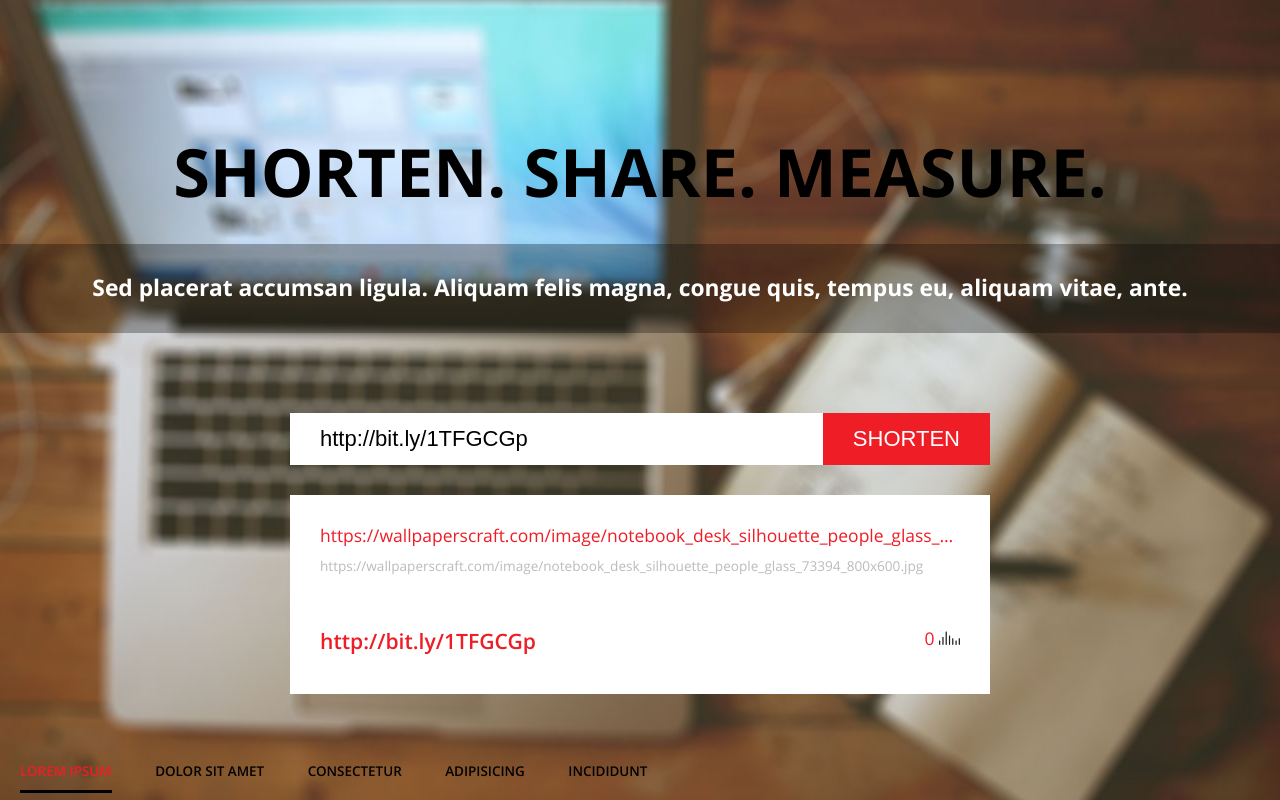
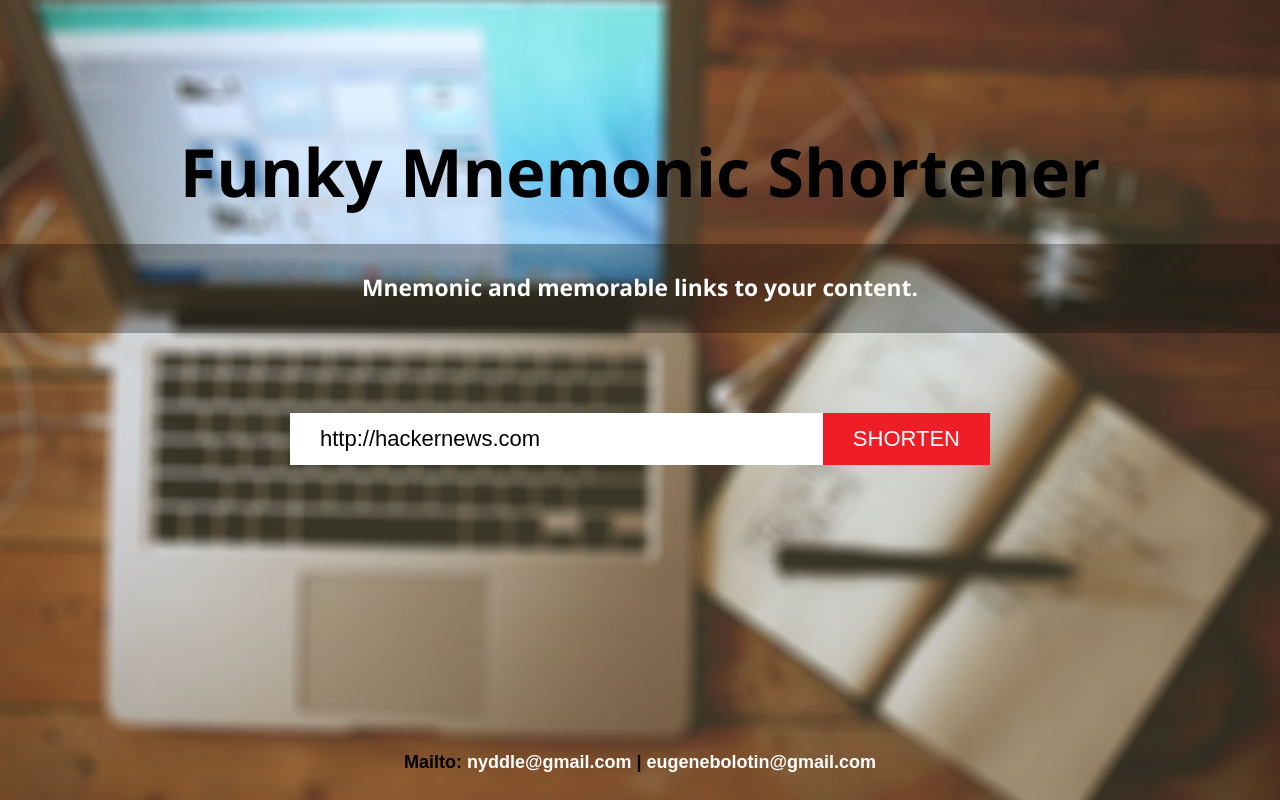
Before and after one commit to nyddle/mnemonic, a Python web app: template templates/index.html in a window 1280 px wide. Run offline with Jinja, Linux system fonts and the light colour scheme; the template is opened without the code that fills it, so the values that code supplies are empty.

Commit message:
Styles, footer

```diff
--- a/static/css/style.css
+++ b/static/css/style.css
@@ -239,7 +239,12 @@
 	max-width: 1280px;
 	height: 47px;
 	position: relative;
+    text-align: center;
+	font-size: 18px;
+    font-weight: bold;
+    color: black;
 }
-.footer nav{
-	font-size: 14px
+
+.footer a {
+    color: white;
 }
--- a/templates/index.html
+++ b/templates/index.html
@@ -33,47 +33,23 @@
 
 	<main class="content">
 		<div class="head">
-			<h1 class="page-title t-center">SHORTEN. SHARE. MEASURE.</h1>
-			<div class="join-bitly t-center">Sed placerat accumsan ligula. Aliquam felis magna, congue quis, tempus eu, aliquam vitae, ante.</div>
+			<h1 class="page-title t-center">Funky Mnemonic Shortener</h1>
+			<div class="join-bitly t-center">Mnemonic and memorable links to your content.</div>
 		</div>
 		<div class="container">
 			<form class="cf" action="/shorten_url">
 				<input id="submit" class="button" type="submit" value="Shorten">
 				<div class="oh">
-					<input id="shorten_url" class="shorten-input" type="text" value="http://bit.ly/1TFGCGp" placeholder="Paste a link to shorten it" name="url" taborder="1" oninput="enableform()">
+					<input id="shorten_url" class="shorten-input" type="text" value="http://hackernews.com" placeholder="Paste a link to shorten it" name="url" taborder="1" oninput="enableform()">
 				</div>
 			</form>
-			<div class="shortened_link">
-				<div class="unauth-title">
-					<a href="https://wallpaperscraft.com/image/notebook_desk_silhouette_people_glass_73394_800x600.jpg" class="article-title">https://wallpaperscraft.com/image/notebook_desk_silhouette_people_glass_73394_800x600.jpg</a>
-				</div>
-				<div class="unauth-title-url">
-					<a href="https://wallpaperscraft.com/image/notebook_desk_silhouette_people_glass_73394_800x600.jpg" class="article-title smaller">https://wallpaperscraft.com/image/notebook_desk_silhouette_people_glass_73394_800x600.jpg</a>
-				</div>
-				<div class="unauth_capsule clearfix">
-					<div class="fl-r">
-						<a href="#" class="info_page"> 0
-							<i class="fa-bar-chart-o"></i>
-						</a>
-					</div>
-					<a href="http://bit.ly/1TFGCGp" class="short-url oh">http://bit.ly/1TFGCGp</a>
-				</div>
-			</div>
 		</div>
 	</main><!-- .content -->
 
 </div><!-- .wrapper -->
 
 <footer class="footer">
-	<nav>
-		<ul>
-			<li class="active"><a href="#">Lorem ipsum</a></li>
-			<li><a href="#">dolor sit amet</a></li>
-			<li><a href="#">consectetur</a></li>
-			<li><a href="#">adipisicing</a></li>
-			<li><a href="#">incididunt</a></li>
-		</ul>
-	</nav>
+    <span>Mailto: </span><a href="mailto:nyddle@gmail.com">nyddle@gmail.com</a> | <a href="mailto:eugenebolotin@gmail.com">eugenebolotin@gmail.com</a>
 </footer><!-- .footer -->
 
 <script>
```
